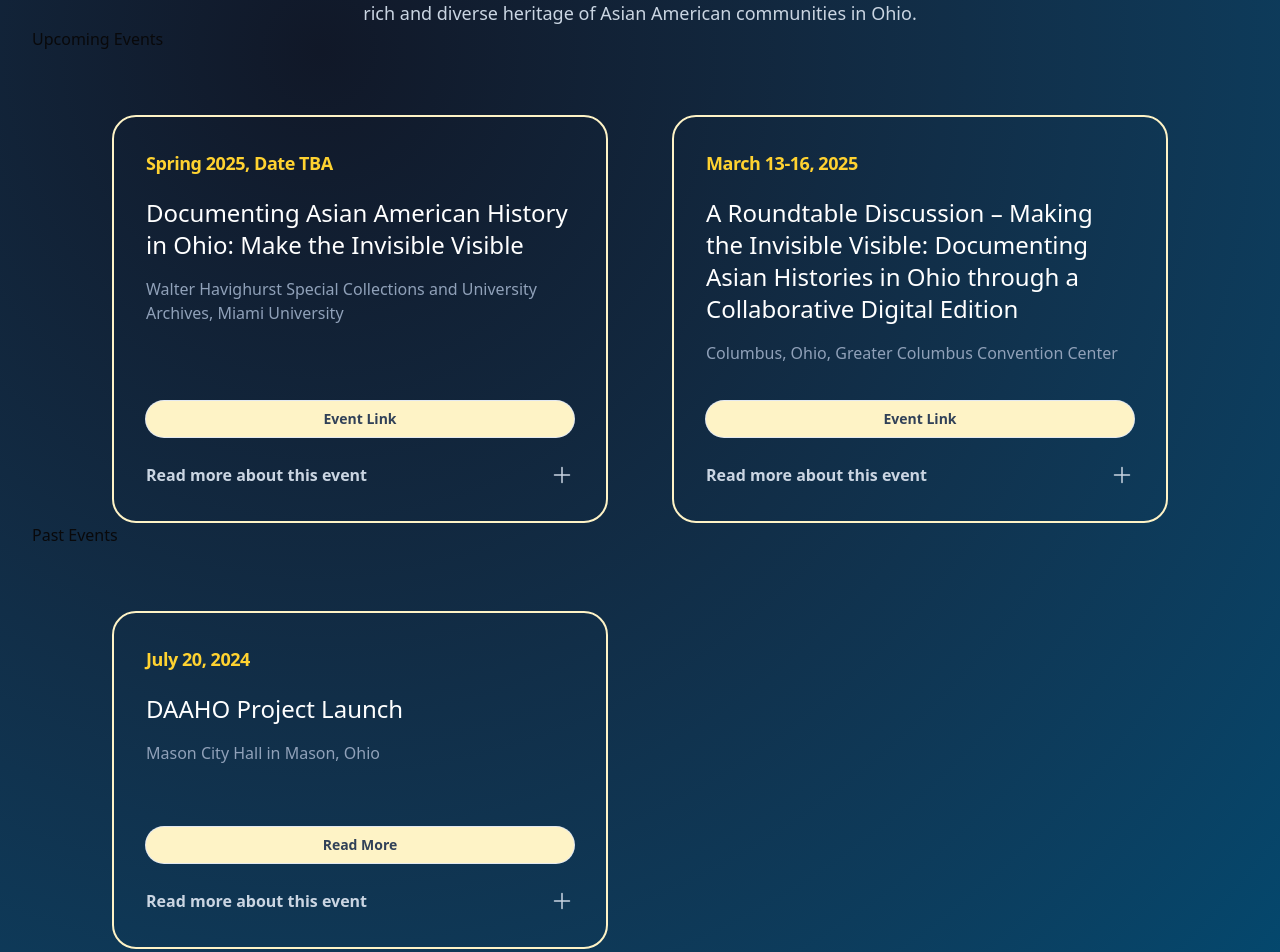
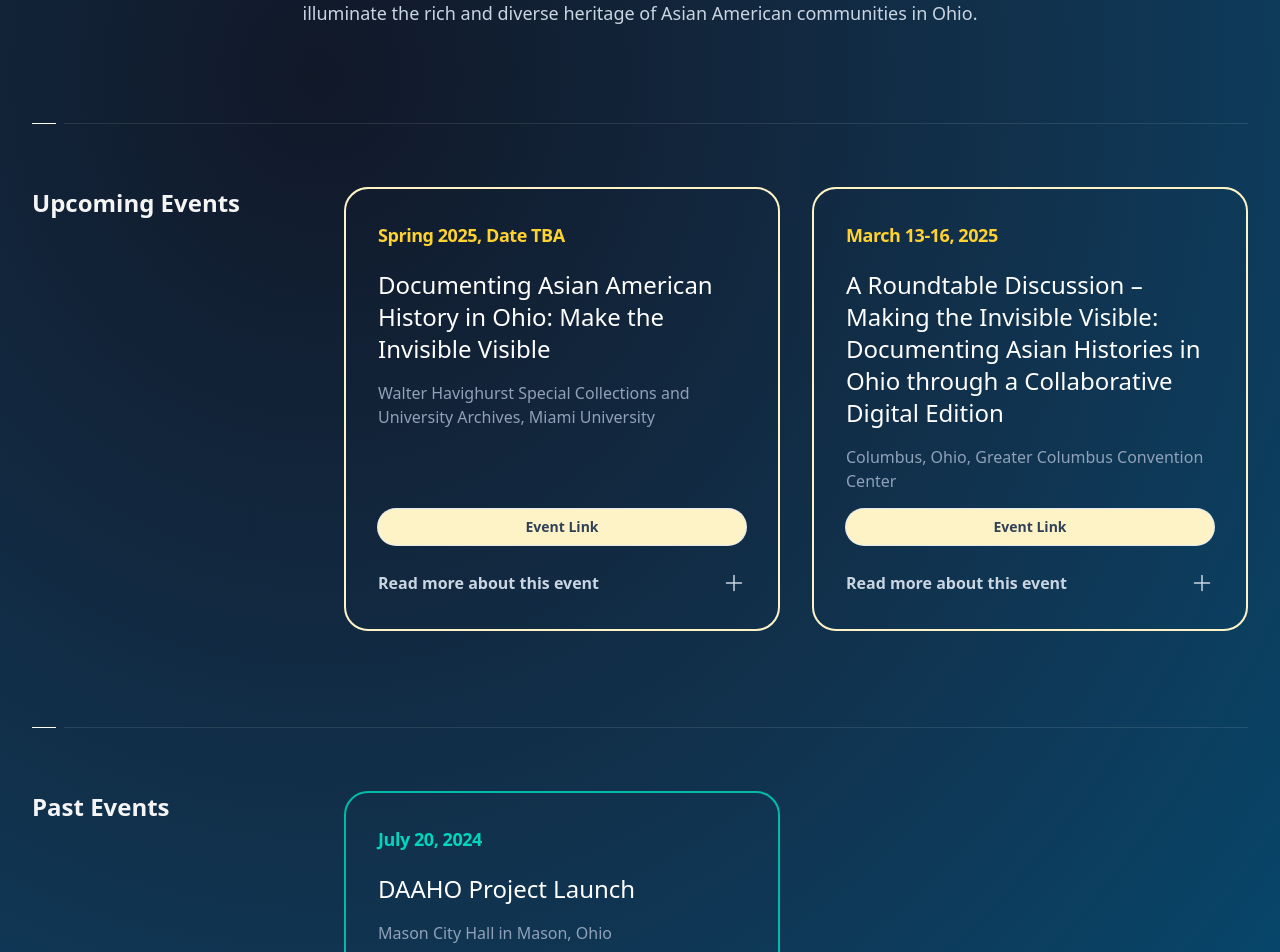
Before and after one commit to Meng-V/daaho, a Next.js app: page / in a window 1280 px wide. Shown: the part 3620-4572 px from the top of the page. Built offline with nearby package versions, Linux system fonts and the light colour scheme.

Commit message:
past events

```diff
--- /dev/null
+++ b/app/past-events/[name]/page.tsx
@@ -0,0 +1,9 @@
+import React from 'react'
+
+const PastEventPage = () => {
+    return (
+        <div>Past Event Page</div>
+    )
+}
+
+export default PastEventPage
--- a/components/Events.tsx
+++ b/components/Events.tsx
@@ -1,22 +1,20 @@
 import { Button } from '@/components/customUI/Button'
 import { Container } from '@/components/customUI/Container'
 import Collapse from './customUI/Collapse'
-import Link from 'next/link'
-import Image from 'next/image'
 import { FadeIn, FadeInStagger } from './customUI/FadeIn'
-import { SectionIntro } from './customUI/SectionIntro'
 import { EventsProps } from '@/types/index'
 import { UPCOMING_EVENTS } from '@/constant/StaticInfo'
 import { PAST_EVENTS } from '@/constant/StaticInfo'
+import { Border } from './customUI/Border'
 
-const team = [
+const EVENT_LIST = [
   {
     title: 'Upcoming Events',
-    people: UPCOMING_EVENTS
+    events: UPCOMING_EVENTS
   },
   {
     title: 'Past Events',
-    people: PAST_EVENTS
+    events: PAST_EVENTS
   },
 ]
 
@@ -27,10 +25,10 @@ function PastEvents({
 }) {
   return (
     <div
-      className='flex flex-col rounded-3xl px-6 py-8 sm:px-8 border-2 border-amber-100 lg:py-8'
+      className='flex flex-col rounded-3xl px-6 py-8 sm:px-8 border-2 border-teal-500 lg:py-8'
     >
-      <div className='lg:h-[150px]'>
-        <p className="font-display text-lg font-bold tracking-tight text-amber-300">
+      <div className=''>
+        <p className="font-display text-lg font-bold tracking-tight text-teal-400">
           {pastEvents.date}
         </p>
         <h3 className="mt-5 font-display text-2xl text-white">{pastEvents.name}</h3>
@@ -56,7 +54,7 @@ function PastEvents({
         target='_blank'
         variant={'outline'}
         color="slate"
-        className="mt-8 no-underline bg-amber-100 font-semibold"
+        className="mt-8 no-underline bg-teal-100 font-semibold"
       >
         Read More
       </Button>
@@ -73,7 +71,7 @@ function UpcomingEvents({
     <div
       className='flex flex-col rounded-3xl px-6 py-8 sm:px-8 border-2 border-amber-100 lg:py-8'
     >
-      <div className='lg:h-[220px]'>
+      <div className='lg:h-[16rem]'>
         <p className="font-display text-lg font-bold tracking-tight text-amber-300">
           {upcomingEvents.date}
         </p>
@@ -83,12 +81,7 @@ function UpcomingEvents({
         </p>
       </div>
 
-      <ul
-        role="list"
-        className=
-        'order-last flex flex-col gap-y-3'
-      >
-
+      <ul role="list" className='order-last flex flex-col gap-y-3' >
         {upcomingEvents.description && (
           <li className="flex">
             <Collapse content={upcomingEvents.description} />
@@ -121,27 +114,45 @@ export default async function Events() {
             <span className="">Events</span>
           </h2>
           <p className="mt-8 text-lg text-slate-300">
-            Our event page is your central resource for past and upcoming events dedicated to exploring and preserving the stories of Asian Americans in Ohio. This page serves as a platform to engage communities, scholars, and enthusiasts in meaningful discussions, conferences, and workshops centered on this vital project. Here, you’ll find information about events designed to share knowledge, foster connections, and inspire action, all while deepening awareness of Asian American contributions and histories. Stay informed and involved as we work together to illuminate the rich and diverse heritage of Asian American communities in Ohio.
-          </p>
+            Our event section is your central resource for past and upcoming events dedicated to exploring and preserving the stories of Asian Americans in Ohio.
+            This page serves as a platform to engage communities, scholars, and enthusiasts in meaningful discussions, conferences, and workshops centered on this vital project.
+            Here, you’ll find information about events designed to share knowledge, foster connections, and inspire action, all while deepening awareness of Asian American contributions and histories.
+            Stay informed and involved as we work together to illuminate the rich and diverse heritage of Asian American communities in Ohio.</p>
         </div>
 
-        <>
-          <h3>Upcoming Events</h3>
-          <div className="mt-16 grid max-w-2xl grid-cols-1 gap-y-10 gap-x-8 sm:mx-auto lg:max-w-none lg:grid-cols-2 xl:mx-20 xl:gap-x-16">
-            {UPCOMING_EVENTS.map((event, index) => (
-              <UpcomingEvents key={index} upcomingEvents={event} />
-            ))}
-          </div>
-        </>
-
-        <>
-          <h3>Past Events</h3>
-          <div className="mt-16 grid max-w-2xl grid-cols-1 gap-y-10 gap-x-8 sm:mx-auto lg:max-w-none lg:grid-cols-2 xl:mx-20 xl:gap-x-16">
-            {PAST_EVENTS.map((event, index) => (
-              <PastEvents key={index} pastEvents={event} />
-            ))}
-          </div>
-        </>
+        <div className="mt-24 space-y-24">
+          {EVENT_LIST.map((group) => (
+            <FadeInStagger key={group.title}>
+              <Border as={FadeIn} invert={true} />
+              <div className="grid grid-cols-1 gap-6 pt-12 sm:pt-16 lg:grid-cols-4 xl:gap-8">
+                <FadeIn>
+                    <h3 className="font-display text-2xl font-semibold text-neutral-100">
+                      {group.title}
+                    </h3>
+                </FadeIn>
+                <div className="lg:col-span-3">
+                  <ul
+                    role="list"
+                    className="grid grid-cols-1 gap-6 sm:grid-cols-2 lg:grid-cols-2 xl:gap-8"
+                  >
+                    {group.events.map((event) => (
+                      <li key={event.name}>
+                        <FadeIn>
+                          {event.group === 'upcoming' ? (
+                            <UpcomingEvents upcomingEvents={event} />
+                          )
+                            : (
+                              <PastEvents pastEvents={event} />
+                            )}
+                        </FadeIn>
+                      </li>
+                    ))}
+                  </ul>
+                </div>
+              </div>
+            </FadeInStagger>
+          ))}
+        </div>
       </Container>
     </section>
   )
--- a/components/customUI/Border.tsx
+++ b/components/customUI/Border.tsx
@@ -26,9 +26,9 @@ export function Border<T extends React.ElementType = 'div'>({
           ? 'before:bg-white after:bg-white/10'
           : 'before:bg-neutral-950 after:bg-neutral-950/10',
         position === 'top' &&
-          'before:left-0 before:top-0 before:h-px before:w-6 after:left-8 after:right-0 after:top-0 after:h-px',
+        'before:left-0 before:top-0 before:h-px before:w-6 after:left-8 after:right-0 after:top-0 after:h-px',
         position === 'left' &&
-          'before:left-0 before:top-0 before:h-6 before:w-px after:bottom-0 after:left-0 after:top-8 after:w-px',
+        'before:left-0 before:top-0 before:h-6 before:w-px after:bottom-0 after:left-0 after:top-8 after:w-px',
       )}
       {...props}
     />
--- a/constant/StaticInfo.ts
+++ b/constant/StaticInfo.ts
@@ -1,6 +1,7 @@
 import Landscape from "../images/hero/Landscape.jpg";
 import PublicLaunch from "../images/hero/PublicLaunch.jpg";
 import JapaneseAmerican from "../images/hero/JapaneseAmerican.jpg";
+import { group } from "console";
 
 export const NAV_LINKS = [
     {
@@ -51,6 +52,7 @@ export const CAROUSEL = [
 
 export const UPCOMING_EVENTS = [
     {
+        group: "upcoming",
         name: "Documenting Asian American History in Ohio: Make the Invisible Visible",
         date: "Spring 2025, Date TBA",
         location: "Walter Havighurst Special Collections and University Archives, Miami University",
@@ -58,6 +60,7 @@ export const UPCOMING_EVENTS = [
         description: 'Funded by National Historical Publications & Records Commission, the DAAHO project aims to document and digitize Asian American histories in Ohio since the 19th century. The interdisciplinary research team consists of scholars, librarians and archivists at Miami University, OSU, University of California Irvine and other places, and aims to systematically collect dispersed materials and turn them into a coherent database that allows students, educators, scholars, and community members to access the rich and diverse histories and contributions of Asians in the nation’s heartland. Come to learn more about this significant project and see how you can be part of it.'
     },
     {
+        group: "upcoming",
         name: "A Roundtable Discussion – Making the Invisible Visible: Documenting Asian Histories in Ohio through a Collaborative Digital Edition",
         date: "March 13-16, 2025",
         location: "Columbus, Ohio, Greater Columbus Convention Center",
@@ -68,13 +71,10 @@ export const UPCOMING_EVENTS = [
 
 export const PAST_EVENTS = [
     {
+        group: "past",
         name: "DAAHO Project Launch",
         date: "July 20, 2024",
         location: "Mason City Hall in Mason, Ohio",
         href: "/",
-        description: "Participants at the launch of the Asian American History Project: Making the Invisible Visible, held on July 20 at Mason City Hall, Mason, Ohio. The project is funded by the National Historical Publications & Records Commission (NHPRC). This initiative highlights and preserves Asian American histories in Ohio.",
-        imageURL: "",
-        imageAlt: "A group of around 30 members stands together in a conference room, smiling for a photo during the launch of the \"Asian American History Project: Making the Invisible Visible.\" Behind them, a presentation slide displays the project's title, the National Archives logo, and event details: \"Project Launch, July 20, Mason City Hall, Mason, Ohio, Funded by NHPRC.\"",
     },
-
 ]
```
